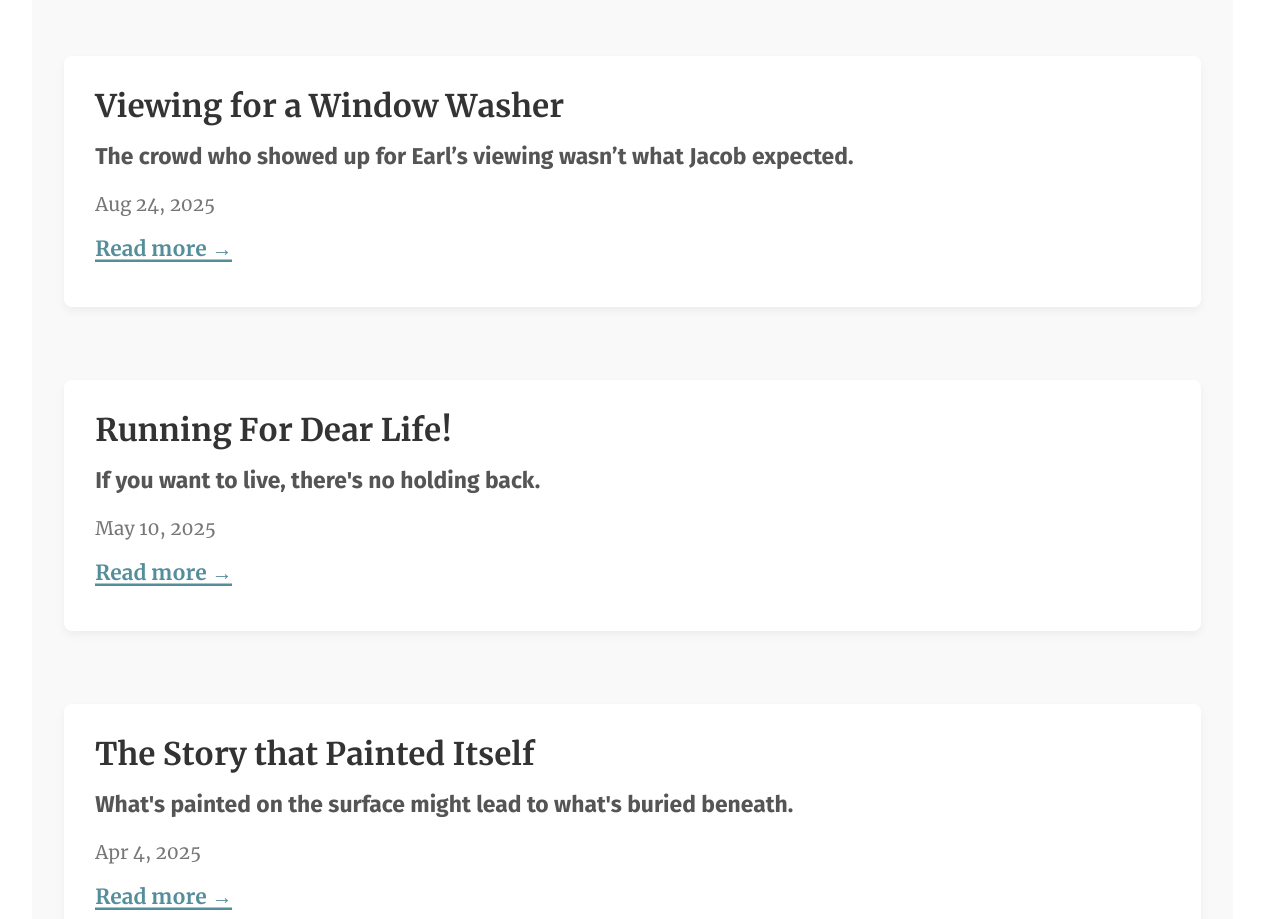
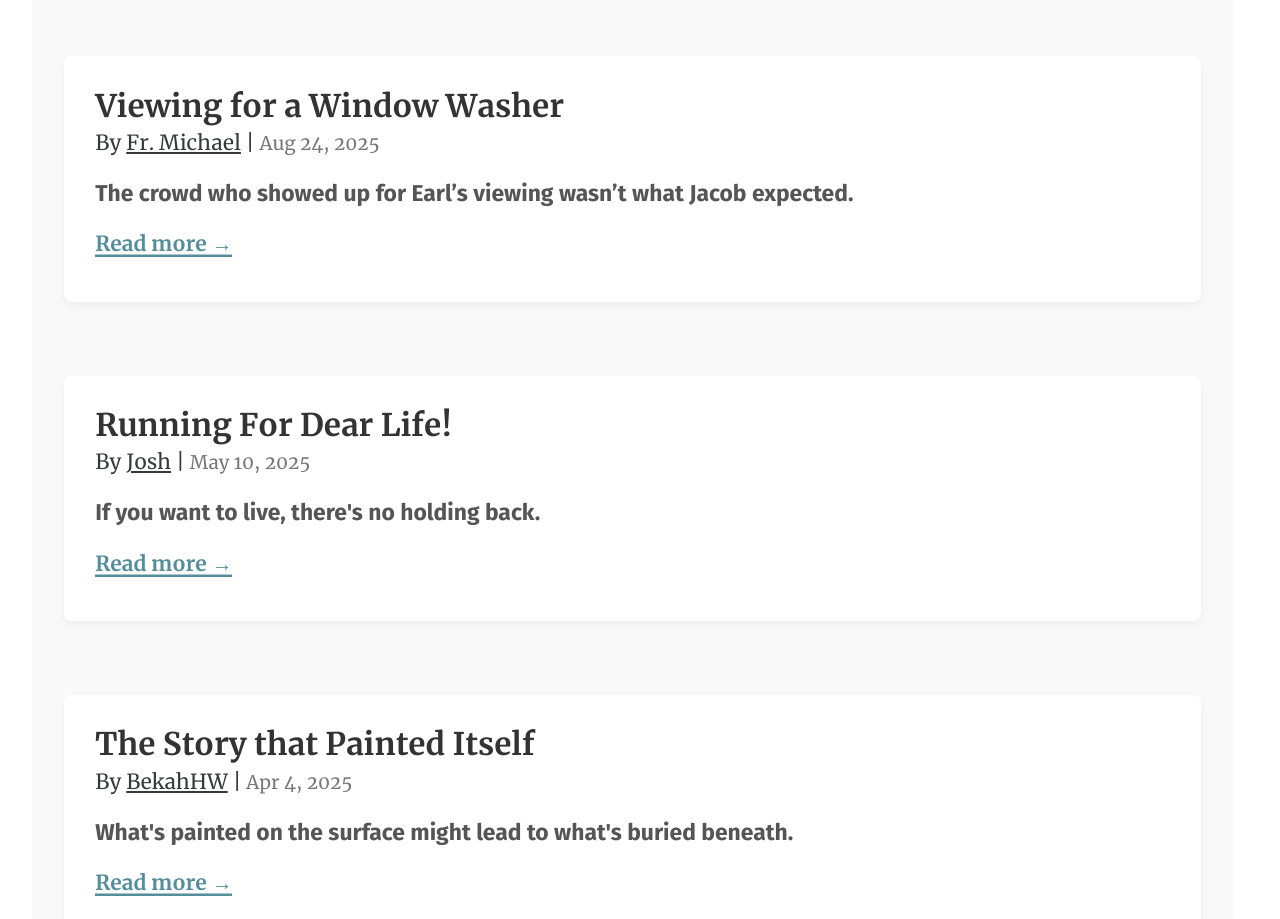
Before and after one commit to BekahHW/siblings-write, an Astro site: page / in a window 1280 px wide. Shown: the part 964-1883 px from the top of the page. Built offline with nearby package versions, Linux system fonts and the light colour scheme; Astro itself is replaced by a stand-in of ours; a web font is replaced by a local one.

Commit message:
feat(home): add author name to latest works section

```diff
--- a/src/pages/index.astro
+++ b/src/pages/index.astro
@@ -12,6 +12,11 @@ const latestPosts = allPosts
   return new Date(b.data.publishDate).getTime() - new Date(a.data.publishDate).getTime();
 })
   .slice(0, 3); // Show latest 3 posts
+const authorEntries = await getCollection('authors');
+const getAuthorName = (authorId) => {
+  const author = authorEntries.find(a => a.id === authorId);
+  return author ? author.data.name : authorId; // Fallback to ID if author not found
+};
 ---
 
 <BaseLayout title={title} description={description} permalink={permalink}>
@@ -40,18 +45,23 @@ const latestPosts = allPosts
           <a href={`/blog/${post.id}/`} class="post-link">
             <div class="post-content">
               <h3>{post.data.title}</h3>
-              <p class="post-description">{post.data.description}</p>
-              <p class="post-date">
+          <div class="post-meta">
+            <span class="post-item-author">
+  By <a href={`/authors/${post.data.author.id}`}>{getAuthorName(post.data.author.id)}</a> |
+</span>
+            <span class="post-date">
                 {new Date(post.data.publishDate).toLocaleDateString(undefined, {
                   year: 'numeric', month: 'short', day: 'numeric'
                 })}
-              </p>
-              <p class="read-more"><a href={`/blog/${post.id}/`}>Read more →</a></p>
+            </span>
             </div>
-          </a>
-        </li>
-      ))}
-    </ul>
+          <p class="post-description">{post.data.description}</p>
+          <p class="read-more"><a href={`/blog/${post.id}/`}>Read more →</a></p>
+        </div>
+      </a>
+    </li>
+  ))}
+</ul>
   </section>
 </div>
 
```
